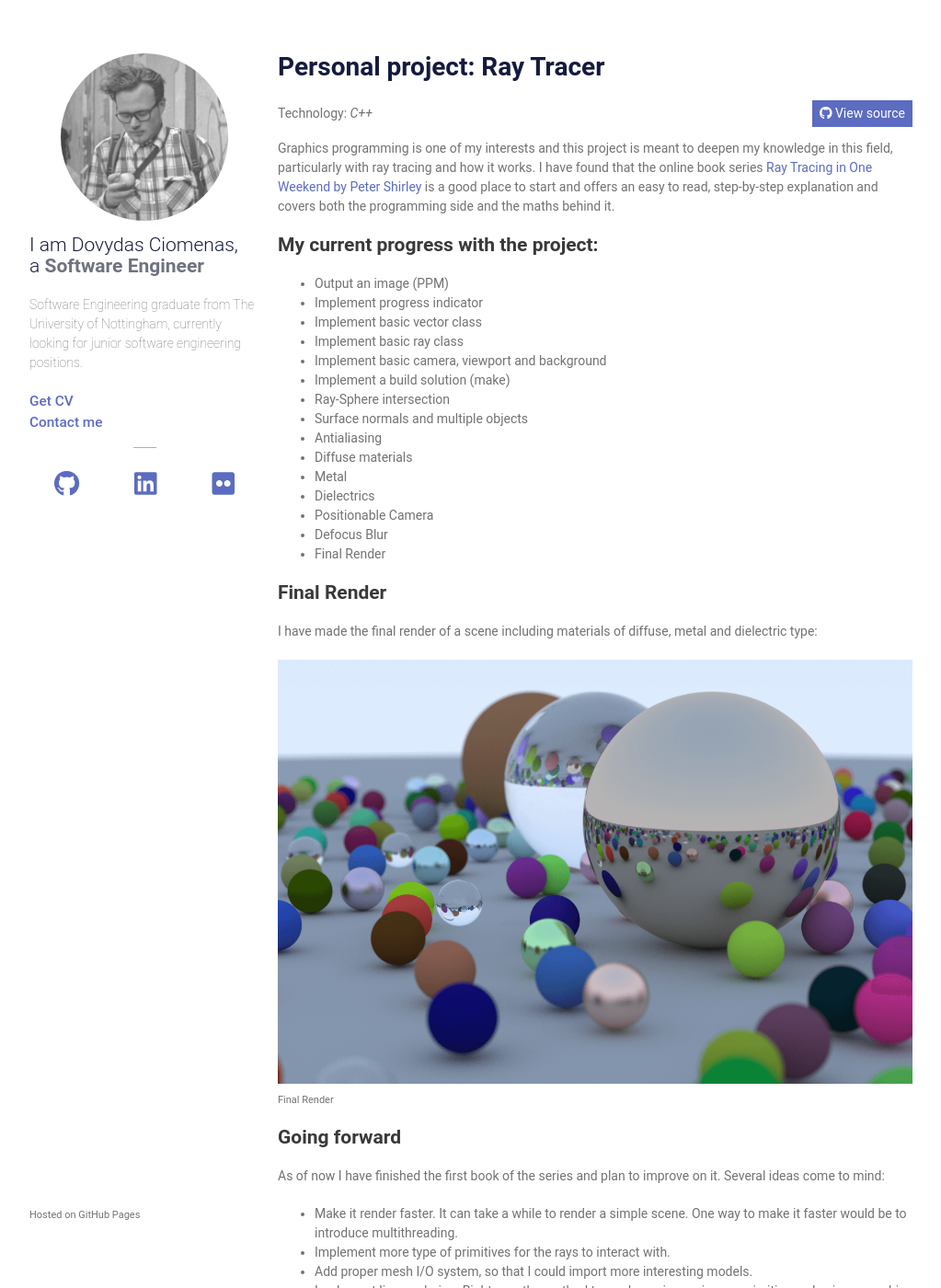
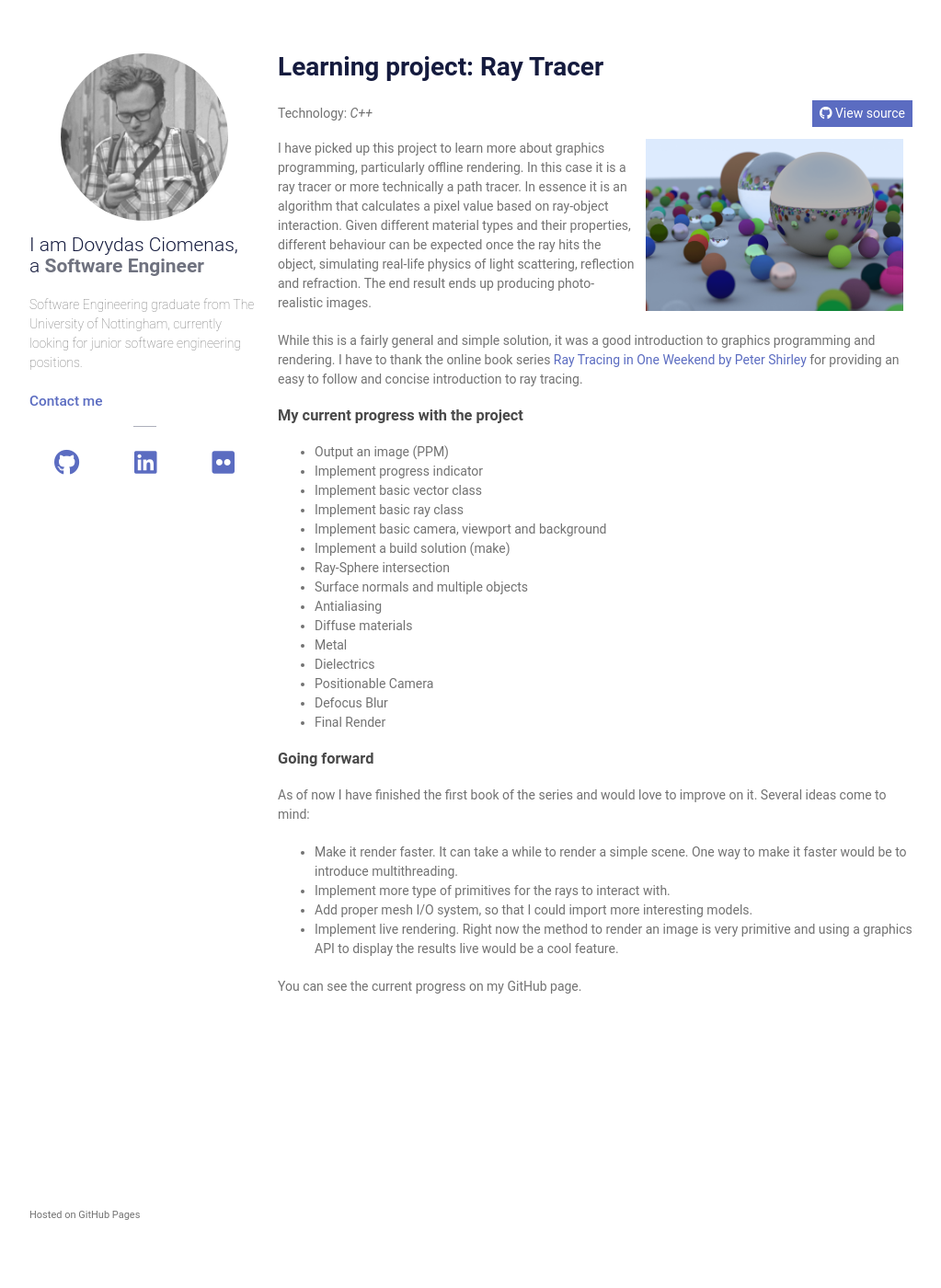
Before and after one commit to icouldbreathe/icouldbreathe.github.io, a Jekyll site: the page built from _projects/ray-tracer.md, in a window 1280 px wide and 1400 px high. Shown: the whole window at 92% size, without its empty margins (128-1151 px from the left). Built offline with Jekyll 4.4.1, drawn with Linux system fonts in a browser that asks for light colours; nearby versions of some CDN libraries.

Commit message:
update projects

```diff
--- a/_layouts/portfolio.html
+++ b/_layouts/portfolio.html
@@ -14,7 +14,6 @@ layout: default
           Software Engineer
         </h1>
         <p>{{ site.description | default: site.github.project_tagline }}</p>
-        <a class="lets_chat" href="/assets/docs/resume.pdf">Get CV</a><br>
         <a class="lets_chat" href="https://aemail.com/qNR">Contact me</a>
 
         {% if site.show_social %}
--- a/_projects/ray-tracer.md
+++ b/_projects/ray-tracer.md
@@ -1,14 +1,16 @@
 ---
-title: "Personal project: Ray Tracer"
+title: "Learning project: Ray Tracer"
 description: "A personal learning project to learn and implement ray tracing in C++."
 current: true
 repository: https://github.com/icouldbreathe/Raytracer
 technology: C++
 ---
+<img align="right" src="/assets/img/ray-tracer/rtiow-final-render.png" alt="RTIOW Final Render" style="margin: 0 10px 10px 10px;width:20em;" />
+I have picked up this project to learn more about graphics programming, particularly offline rendering. In this case it is a ray tracer or more technically a path tracer. In essence it is an algorithm that calculates a pixel value based on ray-object interaction. Given different material types and their properties, different behaviour can be expected once the ray hits the object, simulating real-life physics of light scattering, reflection and refraction. The end result ends up producing photo-realistic images.
 
-Graphics programming is one of my interests and this project is meant to deepen my knowledge in this field, particularly with ray tracing and how it works. I have found that the online book series [Ray Tracing in One Weekend by Peter Shirley](https://raytracing.github.io/) is a good place to start and offers an easy to read, step-by-step explanation and covers both the programming side and the maths behind it.
+While this is a fairly general and simple solution, it was a good introduction to graphics programming and rendering. I have to thank the online book series [Ray Tracing in One Weekend by Peter Shirley](https://raytracing.github.io/) for providing an easy to follow and concise introduction to ray tracing.
 
-## My current progress with the project:
+### My current progress with the project
 
 -   Output an image (PPM)
 -   Implement progress indicator
@@ -26,16 +28,9 @@ Graphics programming is one of my interests and this project is meant to deepen
 -   Defocus Blur
 -   Final Render
 
-## Final Render
+### Going forward
 
-I have made the final render of a scene including materials of diffuse, metal and dielectric type:
-
-<img src="/assets/img/ray-tracer/rtiow-final-render.png" alt="RTIOW Final Render" style="margin-bottom: 0px;" />
-<small>Final Render</small>
-
-## Going forward
-
-As of now I have finished the first book of the series and plan to improve on it. Several ideas come to mind:
+As of now I have finished the first book of the series and would love to improve on it. Several ideas come to mind:
 
 * Make it render faster. It can take a while to render a simple scene. One way to make it faster would be to introduce multithreading.
 * Implement more type of primitives for the rays to interact with.
```
